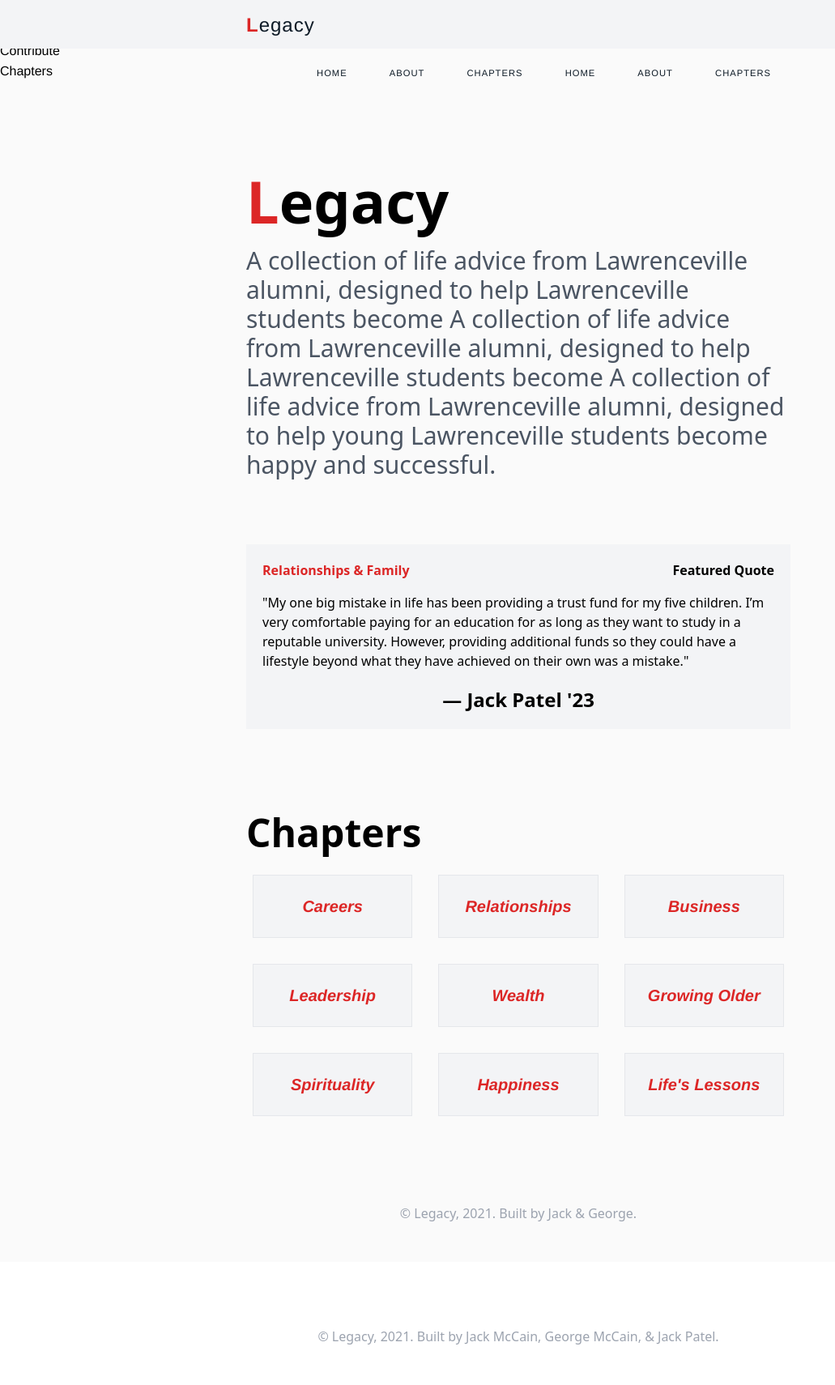
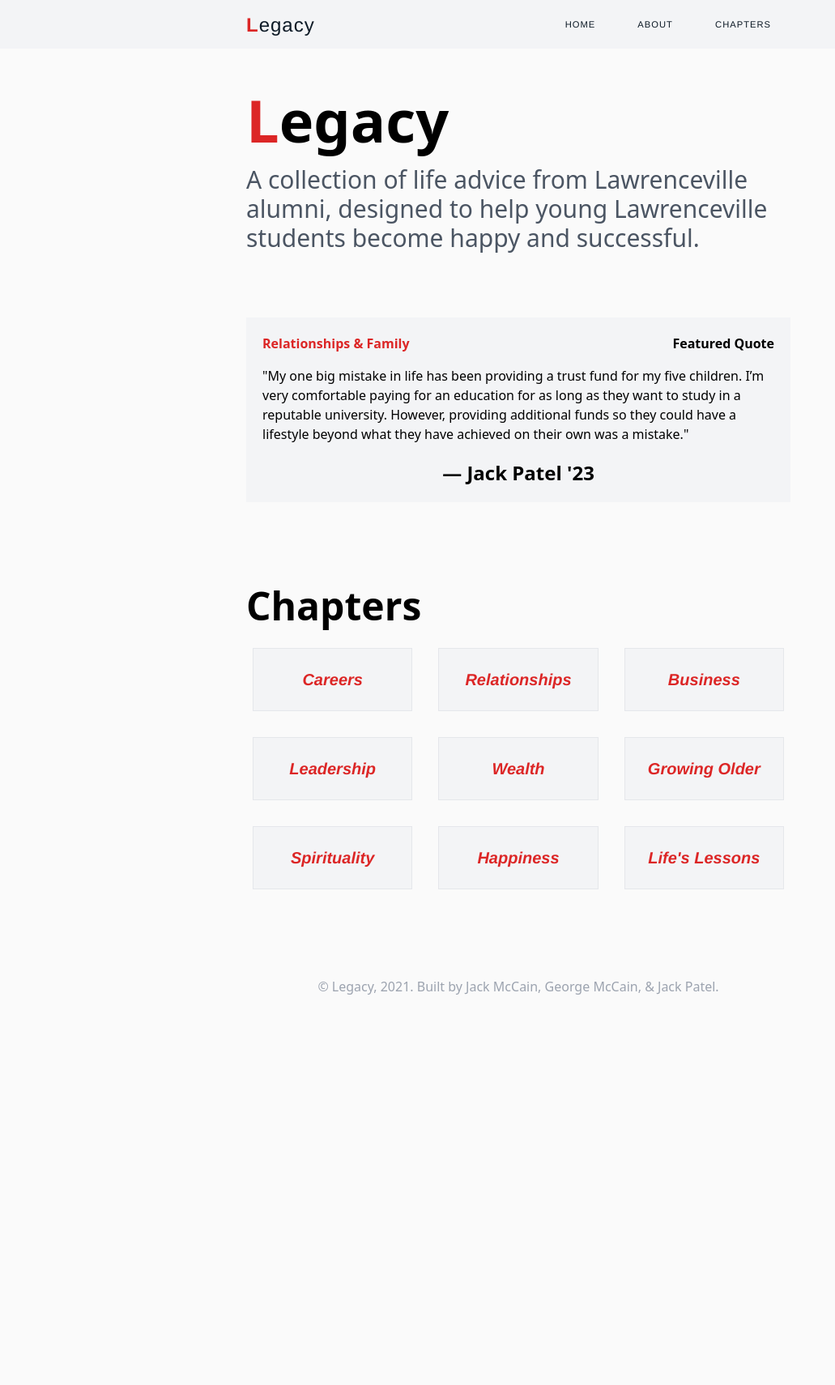
Before and after one commit to ghsmc/Legacy, a plain HTML site: page index.html in a window 1280 px wide. Shown: the whole page at 81% size, without its empty margins (0-1031 px from the left). After the commit the page ends 1278 px from the top, so only its background shows below. Drawn offline with nearby package versions, Linux system fonts and the light colour scheme.

Commit message:
updated index and fixed errors

```diff
--- a/index.html
+++ b/index.html
@@ -33,32 +33,11 @@
                     <!--
            -->
                     <li><a href="index.html#chapters">Chapters</a></li>
-                    <li><a href="#home">Home</a></li>
-                    <!--
-           -->
-                    <li><a href="#services">About</a></li>
-                    <!--
-           -->
-                    <li><a href="#about" class="dropbtn" onclick="myFunction()">Chapters</a></li>
 
                 </ul>
             </div>
         </nav>
 
-        <!-- Menu Icon -->
-        <div class="menuIcon">
-            <span class="icon icon-bars"></span>
-            <span class="icon icon-bars overlay"></span>
-        </div>
-        </div>
-        <div class="nav">
-            <ul class="nav-list">
-                <li><a href="#" class="nav-link">Home</a></li>
-                <li><a href="#" class="nav-link">About</a></li>
-                <li><a href="#" class="nav-link">Contribute</a></li>
-                <li><a href="#" class="nav-link">Chapters</a></li>
-            </ul>
-        </div>
     </header>
 
     <div class="mx-auto max-w-4xl">
@@ -67,10 +46,6 @@
         </h1>
 
         <p class="pt-5 text-gray-600 text-3xl text-left mx-auto max-w-2xl">
-
-            A collection of life advice from Lawrenceville alumni, designed to help Lawrenceville students become
-            A collection of life advice from Lawrenceville alumni, designed to help Lawrenceville students become
-
             A collection of life advice from Lawrenceville alumni, designed to help young Lawrenceville students become
             happy and successful.
         </p>
@@ -170,19 +145,8 @@
             </div>
         </div>
     </div>
+
     <footer>
-    <footer>
-        <div class="max-w-7xl mx-auto py-12 px-4 overflow-hidden sm:px-6 lg:px-8">
-            <p class="mt-8 text-center text-base text-gray-400">
-                &copy; Legacy, 2021. Built by Jack & George.
-            </p>
-        </div>
-    </footer>
-
-    <script src="script.js">
-    </script>
-
-    <footer class="bg-white">
         <div class="max-w-7xl mx-auto py-12 px-4 overflow-hidden sm:px-6 lg:px-8">
             <p class="mt-8 text-center text-base text-gray-400">
                 &copy; Legacy, 2021. Built by Jack McCain, George McCain, & Jack Patel.
```
